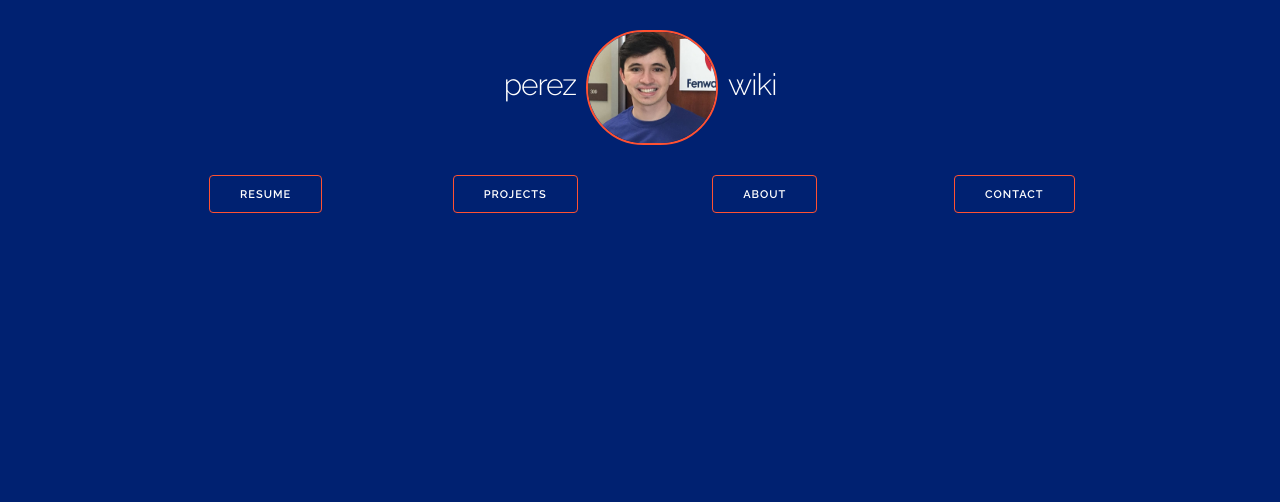
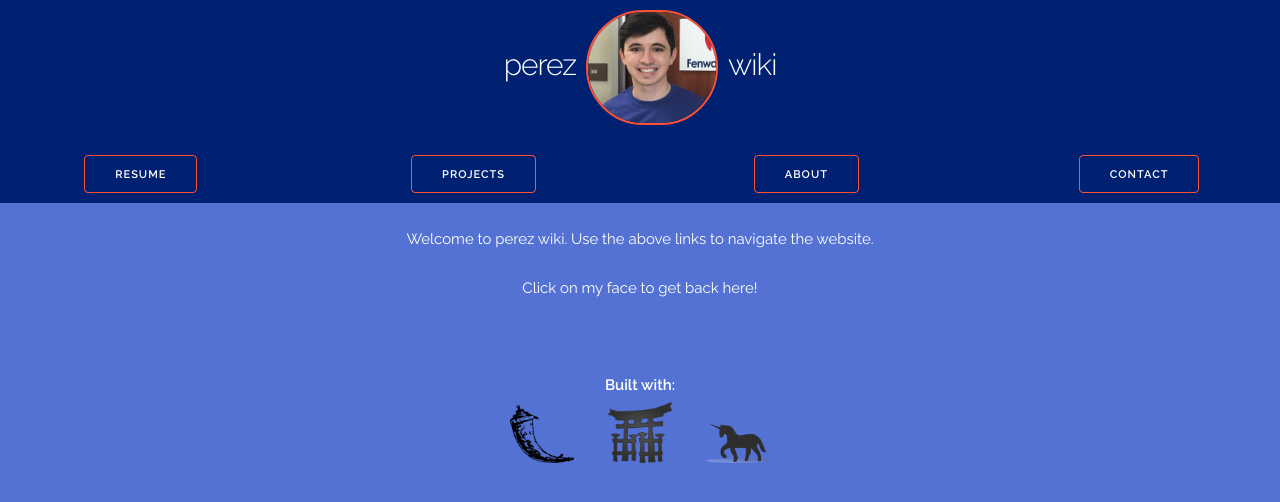
Before and after one commit to evolvingsewage/perez_wiki, a Flask app: page / in a window 1280 px wide. Shown: the top 502 px of the page. Run offline with Flask 2, Linux system fonts and the light colour scheme.

Commit message:
Building up header and credits

```diff
--- a/perez/static/css/stylesheet.css
+++ b/perez/static/css/stylesheet.css
@@ -1,17 +1,32 @@
-.perez_body{
-    background-color: #002171;
+.perez_body {
+    background-color: #5472d3;
     color: #ffffff;
     text-align: center;
 }
 
-.perez_heading{
+.perez_built_with{
+    margin-bottom: -10px;
+}
+
+.perez_header {
+    color: #ffffff;
+    background-color: #002171;
+    margin-top: -20px;
+}
+
+.perez_heading {
+    text-decoration: none;
+}
+
+.perez_heading:hover {
     text-decoration: none;
     color: inherit;
 }
 
-.perez_heading:hover{
-    text-decoration: none;
-    color: inherit;
+.perez_logo {
+    width: 64px;
+    length: 64px;
+    margin: 15px;
 }
 
 .perez_pic {
--- a/perez/templates/body_header.html
+++ b/perez/templates/body_header.html
@@ -1,3 +1,4 @@
+<header class="perez_header" role="banner">
     <div class="row" >
         <a href="/" class=perez_heading>
             <h1>perez<img class="perez_pic" src="{{ url_for("static", filename="img/perez_pic.png") }}"></img>wiki</h1>
@@ -18,3 +19,4 @@
             <a class="button" href="/contact">Contact</a>
         </div>
     </div>
+</header>
--- a/perez/templates/contact.html
+++ b/perez/templates/contact.html
@@ -5,9 +5,8 @@
 </head>
 
 <body class=perez_body>
+    {% include "body_header.html" %}
     <div class="container">
-
-        {% include "body_header.html" %}
 
     </div>
 </body>
--- a/perez/templates/header.html
+++ b/perez/templates/header.html
@@ -1,6 +1,6 @@
 <!-- Basic Page Needs -->
 <meta charset="utf-8">
-<title>Perez's Personal Place</title>
+<title>perez.wiki</title>
 <meta name="description" content="">
 <meta name="author" content="">
 
--- a/perez/templates/index.html
+++ b/perez/templates/index.html
@@ -4,11 +4,22 @@
     {% include "header.html" %}
 </head>
 
+
 <body class=perez_body>
+    {% include "body_header.html" %}
     <div class="container">
-
-        {% include "body_header.html" %}
-
+        <br>
+        <p>Welcome to perez wiki. Use the above links to navigate the website.</p>
+        <p>Click on my face to get back here!</p>
+        <br>
+        <br>
+        <p class="perez_built_with"><b>Built with:</b></p>
+        <img class="perez_logo"
+             src="{{ url_for("static", filename="img/flask.png") }}"></img>
+        <img class="perez_logo"
+             src="{{ url_for("static", filename="img/jinja-small.png") }}"></img>
+         <img class="perez_logo"
+              src="{{ url_for("static", filename="img/gunicorn.png") }}"></img>
     </div>
 </body>
 
--- a/perez/templates/projects.html
+++ b/perez/templates/projects.html
@@ -5,10 +5,8 @@
 </head>
 
 <body class=perez_body>
+    {% include "body_header.html" %}
     <div class="container">
-
-        {% include "body_header.html" %}
-
     </div>
 </body>
 
--- a/perez/templates/resume.html
+++ b/perez/templates/resume.html
@@ -5,8 +5,8 @@
 </head>
 
 <body class=perez_body>
+    {% include "body_header.html" %}
     <div class="container">
-        {% include "body_header.html" %}
         <br>
         <p>Below is a pdf version of my resume. Right click on the document to download it directly.</p>
         <object width="800" height="600"
```
Also changed, not shown: perez/static/img/flask.png (added), perez/static/img/gunicorn.png (added), perez/static/img/jinja-small.png (added). Lines whose indentation alone changed are shown as unchanged.
